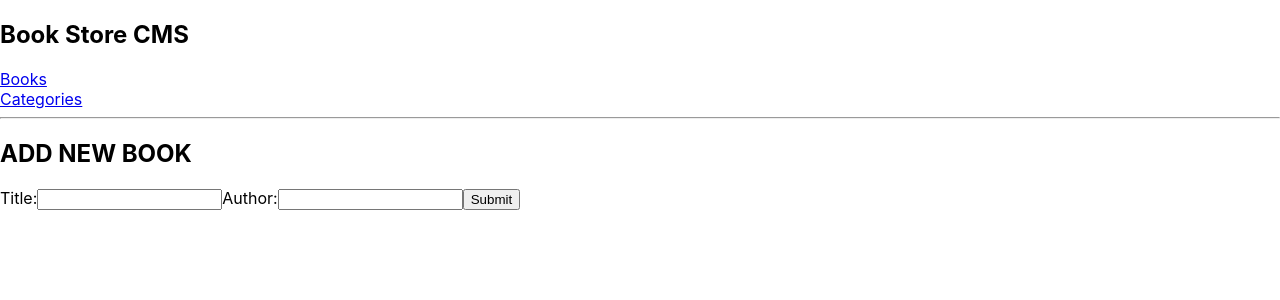
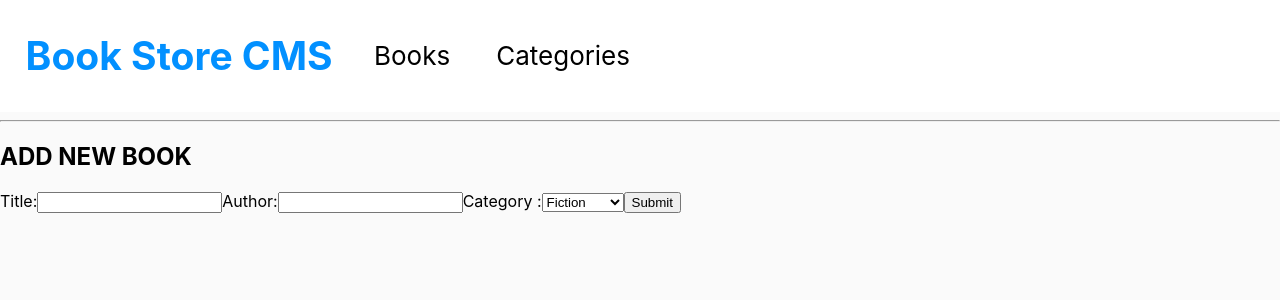
Before and after one commit to KanoCode/Book-store-app, a React (Create React App) app: page / in a window 1280 px wide. Shown: the top 300 px of the page. Built offline with nearby package versions, Linux system fonts and the light colour scheme; no server answers.

Commit message:
Add font-awesome to project, Add select input

```diff
--- a/package.json
+++ b/package.json
@@ -9,6 +9,7 @@
     "prop-types": "^15.8.1",
     "react": "^18.1.0",
     "react-dom": "^18.1.0",
+    "react-icons": "^4.4.0",
     "react-redux": "^8.0.2",
     "react-router-dom": "^6.3.0",
     "react-scripts": "5.0.1",
--- a/src/App.css
+++ b/src/App.css
@@ -1,39 +1,24 @@
-.App {
-  text-align: center;
-}
-
-.App-logo {
-  height: 40vmin;
-  pointer-events: none;
-}
-
-@media (prefers-reduced-motion: no-preference) {
-  .App-logo {
-    animation: App-logo-spin infinite 20s linear;
-  }
-}
-
-.App-header {
-  background-color: #282c34;
-  min-height: 100vh;
+nav {
+  background-color: #fff;
+  min-height: 6vh;
   display: flex;
-  flex-direction: column;
   align-items: center;
-  justify-content: center;
   font-size: calc(10px + 2vmin);
   color: white;
 }
-
-.App-link {
-  color: #61dafb;
+nav h1{
+  margin-left: 2%;
+  color: #0290FF;
+}
+nav > div{
+  display: flex;
+  justify-content: space-between;
+  border: solid ;
+  width: 20%;
+  margin-left: 3%;
 }
 
-@keyframes App-logo-spin {
-  from {
-    transform: rotate(0deg);
-  }
-
-  to {
-    transform: rotate(360deg);
-  }
+a{
+  text-decoration: none;
+  color: black;
 }
--- a/src/components/AddBook.js
+++ b/src/components/AddBook.js
@@ -49,6 +49,17 @@ const AddBook = () => {
           className="author"
         />
       </label>
+      <label htmlFor="category">
+        Category :
+
+        <select name="category" id="category">
+          <option value="Fiction">Fiction</option>
+          <option value="Action">Action</option>
+          <option value="Romance">Romance</option>
+          <option value="Detective">Detective</option>
+          <option value="Suspense">Suspense</option>
+        </select>
+      </label>
       <button type="submit">Submit</button>
     </form>
   );
--- a/src/index.css
+++ b/src/index.css
@@ -1,27 +1,14 @@
 body {
   margin: 0;
-  font-family:
-    -apple-system,
-    BlinkMacSystemFont,
-    'Segoe UI',
-    'Roboto',
-    'Oxygen',
-    'Ubuntu',
-    'Cantarell',
-    'Fira Sans',
-    'Droid Sans',
-    'Helvetica Neue',
+  font-family: -apple-system, BlinkMacSystemFont, "Segoe UI", "Roboto", "Oxygen",
+    "Ubuntu", "Cantarell", "Fira Sans", "Droid Sans", "Helvetica Neue",
     sans-serif;
   -webkit-font-smoothing: antialiased;
   -moz-osx-font-smoothing: grayscale;
+  background-color: #fafafa;
 }
 
 code {
-  font-family:
-    source-code-pro,
-    Menlo,
-    Monaco,
-    Consolas,
-    'Courier New',
+  font-family: source-code-pro, Menlo, Monaco, Consolas, "Courier New",
     monospace;
 }
```
Also changed, not shown: 1 other file (tests, documents, lock files or other folders).
